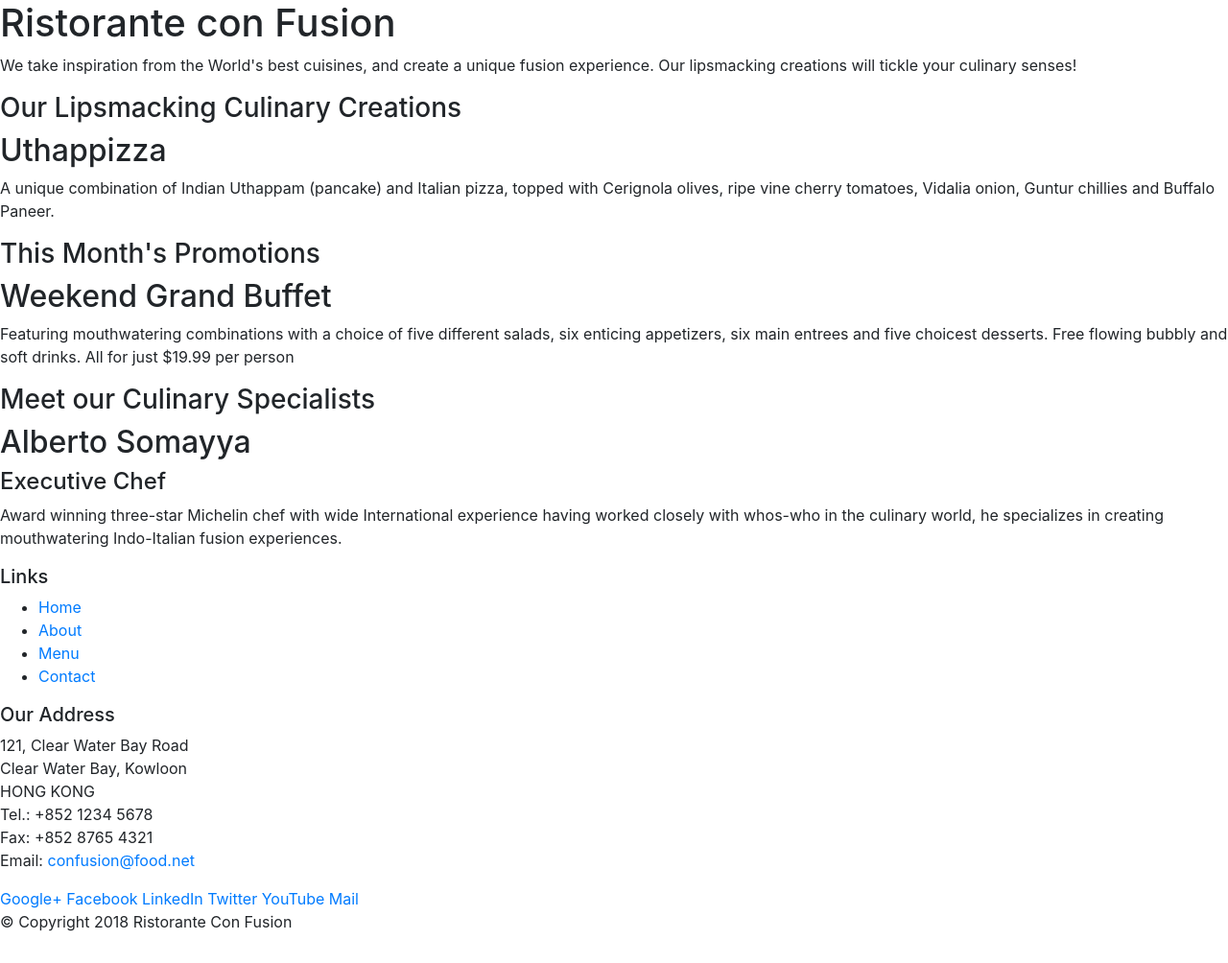
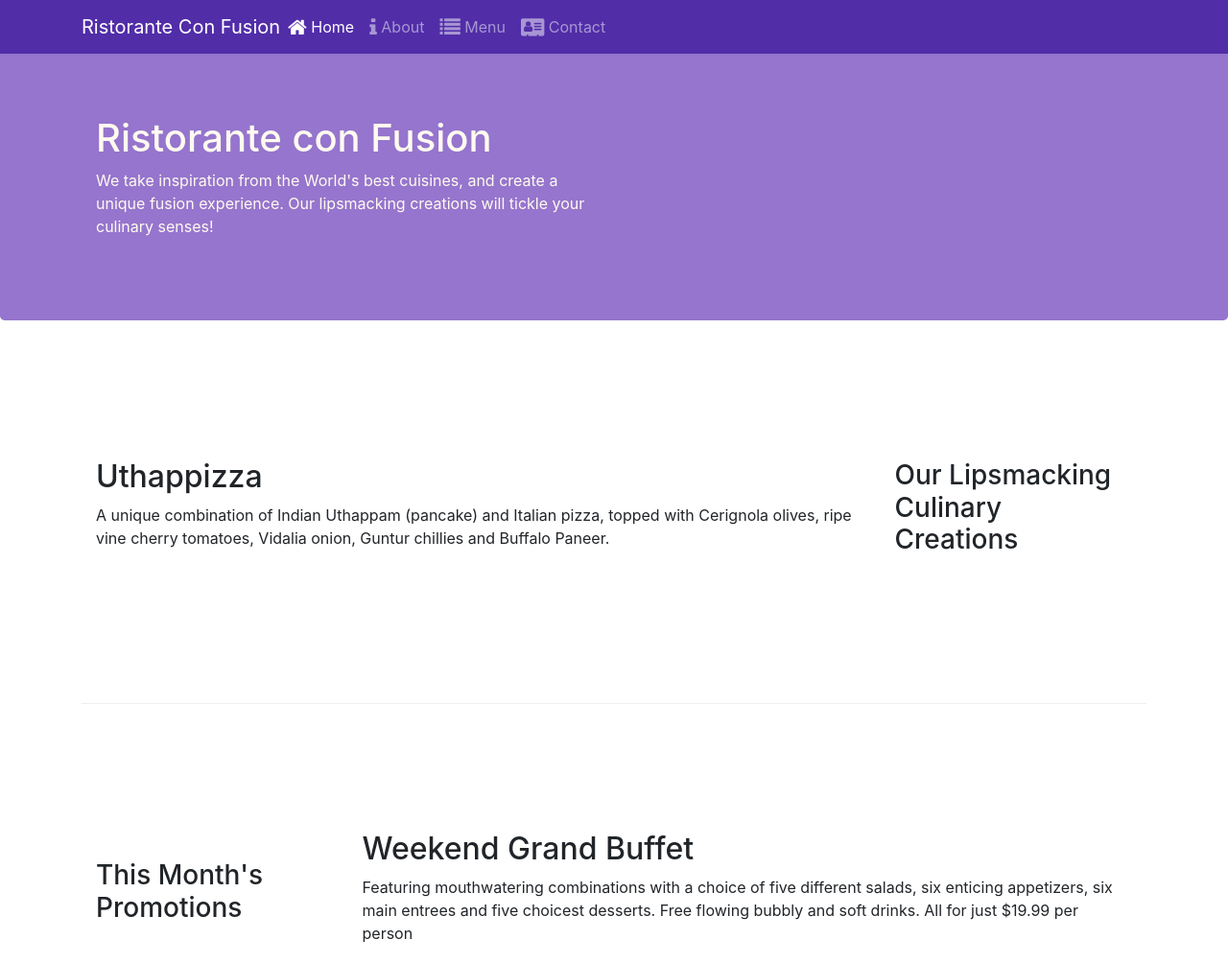
Before and after one commit to leeaanair/Bootstrap4, a website: page index.html in a window 1280 px wide. Shown: the top 1004 px of the page at 96% size. Drawn offline with nearby package versions, Linux system fonts and the light colour scheme.

Commit message:
Icon Fonts added

```diff
--- /dev/null
+++ b/css/styles.css
@@ -0,0 +1,41 @@
+.row-header{
+    margin:0px auto;
+    padding:0px;
+}
+
+.row-content {
+    margin:0px auto;
+    padding: 50px 0px 50px 0px;
+    border-bottom: 1px ridge;
+    min-height:400px;
+}
+
+.footer{
+    background-color: #D1C4E9;
+    margin:0px auto;
+    padding: 20px 0px 20px 0px;
+}
+
+.jumbotron {
+    padding:70px 30px 70px 30px;
+    margin:0px auto;
+    background: #9575CD ;
+    color : floralwhite;
+}
+
+address{
+    font-size:80%;
+    margin:0px;
+    color:#0f0f0f;
+}
+
+body{
+    padding: 50px 0px 0px 0px;
+    z-index: 0;
+
+}
+
+.navbar-dark{
+
+    background-color: #512DA8;
+}
--- a/index.html
+++ b/index.html
@@ -6,52 +6,72 @@
     <meta name="viewport" content="width=device-width, initial-scale=1, shrink-to-fit=no">
     <meta http-equiv="x-ua-compatible" content="ie=edge">
     <link rel="stylesheet" href="node_modules/bootstrap/dist/css/bootstrap.min.css">
+    <link href="css/styles.css" rel="stylesheet">
+    <link rel="stylesheet" href="node_modules/font-awesome/css/font-awesome.min.css">
+    <link rel="stylesheet" href="node_modules/bootstrap-social/bootstrap-social.css">
 
     <title>Ristorante Con Fusion</title>
 </head>
 
 <body>
+    <nav class="navbar navbar-dark navbar-expand-sm fixed-top">
+        <div class="container">
+            <button class="navbar-toggler" type="button" data-toggle="collapse" data-target="#Navbar">
+                <span class="navbar-toggler-icon"></span>
+            </button>
 
-    <header>
-        <div>
-            <div>
-                <div>
+            <a class="navbar-brand mr-auto" href="#">Ristorante Con Fusion</a>
+            <div class="collapse navbar-collapse" id="Navbar">
+            <ul class="navbar-nav mr-auto">
+                    <li class="nav-item active"><a class="nav-link" href="#"><span class="fa fa-home fa-lg"></span> Home</a></li>
+                    <li class="nav-item"><a class="nav-link" href="./aboutus.html"><span class="fa fa-info fa-lg"></span> About</a></li>
+                    <li class="nav-item"><a class="nav-link" href="#"><span class="fa fa-list fa-lg"></span> Menu</a></li>
+                    <li class="nav-item"><a class="nav-link" href="#"><span class="fa fa-address-card fa-lg"></span> Contact</a></li>
+            </ul>
+            </div>
+
+        </div>
+    </nav>
+    <header class="jumbotron">
+        <div class="container">
+            <div class="row row-header">
+                <div class="col-12 col-sm-6">
                     <h1>Ristorante con Fusion</h1>
                     <p>We take inspiration from the World's best cuisines, and create a unique fusion experience. Our lipsmacking creations will tickle your culinary senses!</p>
                 </div>
-                <div>
+                <div class="col-12 col-sm">
                 </div>
             </div>
         </div>
     </header>
 
-    <div>
-        <div>
-            <div>
+    <div class="container">
+        <div class="row row-content align-items-center">
+            <div class="col-12 col-sm-4 order-sm-last col-md-3">
                 <h3>Our Lipsmacking Culinary Creations</h3>
             </div>
-            <div>
+            <div class="col col-sm order-sm-first col-md">
                 <h2>Uthappizza</h2>
                 <p>A unique combination of Indian Uthappam (pancake) and Italian pizza, topped with Cerignola olives, ripe vine cherry tomatoes, Vidalia onion, Guntur chillies and Buffalo Paneer.</p>
             </div>
         </div>
 
 
-        <div>
-            <div>
+        <div class="row row-content align-items-center">
+            <div class="col-12 col-sm-4 col-md-3">
                 <h3>This Month's Promotions</h3>
             </div>
-            <div>
+            <div class="col col-sm col-md">
                 <h2>Weekend Grand Buffet</h2>
                 <p>Featuring mouthwatering combinations with a choice of five different salads, six enticing appetizers, six main entrees and five choicest desserts. Free flowing bubbly and soft drinks. All for just $19.99 per person </p>
             </div>
         </div>
 
-        <div>
-            <div>
+        <div class="row row-content align-items-center">
+            <div class="col-12 col-sm-4 order-sm-last col-md-3">
                 <h3>Meet our Culinary Specialists</h3>
             </div>
-            <div>
+            <div class="col col-sm order-sm-first col-md">
                 <h2>Alberto Somayya</h2>
                 <h4>Executive Chef</h4>
                 <p>Award winning three-star Michelin chef with wide International experience having worked closely with whos-who in the culinary world, he specializes in creating mouthwatering Indo-Italian fusion experiences. </p>
@@ -59,42 +79,43 @@
         </div>
     </div>
 
-    <footer>
-        <div>
-            <div>
-                <div>
+    <footer class="footer">
+        <div class="container">
+            <div class="row">
+                <div class="col-4 offset-1 col-sm-2">
                     <h5>Links</h5>
-                    <ul>
+                    <ul class="list-unstyled">
                         <li><a href="#">Home</a></li>
-                        <li><a href="#">About</a></li>
+                        <li><a href="./aboutus.html">About</a></li>
                         <li><a href="#">Menu</a></li>
                         <li><a href="#">Contact</a></li>
                     </ul>
                 </div>
-                <div>
+                <div class="col-7 col-sm-5">
                     <h5>Our Address</h5>
                     <address>
 		              121, Clear Water Bay Road<br>
 		              Clear Water Bay, Kowloon<br>
 		              HONG KONG<br>
-		              Tel.: +852 1234 5678<br>
-		              Fax: +852 8765 4321<br>
-		              Email: <a href="mailto:confusion@food.net">confusion@food.net</a>
+                      <i class="fa fa-phone fa-lg"></i>: +852 1234 5678<br>
+                      <i class="fa fa-fax fa-lg"></i>: +852 8765 4321<br>
+                      <i class="fa fa-envelope fa-lg"></i>:
+                      <a href="mailto:confusion@food.net">confusion@food.net</a>
 		           </address>
                 </div>
-                <div>
-                    <div>
-                        <a href="http://google.com/+">Google+</a>
-                        <a href="http://www.facebook.com/profile.php?id=">Facebook</a>
-                        <a href="http://www.linkedin.com/in/">LinkedIn</a>
-                        <a href="http://twitter.com/">Twitter</a>
-                        <a href="http://youtube.com/">YouTube</a>
-                        <a href="mailto:">Mail</a>
+                <div class="col-12 col-sm-4 align-self-center">
+                    <div class="text-center">
+                        <a class="btn btn-social-icon btn-google" href="http://google.com/+"><i class="fa fa-google-plus"></i></a>
+                        <a class="btn btn-social-icon btn-facebook" href="http://www.facebook.com/profile.php?id="><i class="fa fa-facebook"></i></a>
+                        <a class="btn btn-social-icon btn-linkedin" href="http://www.linkedin.com/in/"><i class="fa fa-linkedin"></i></a>
+                        <a class="btn btn-social-icon btn-twitter" href="http://twitter.com/"><i class="fa fa-twitter"></i></a>
+                        <a class="btn btn-social-icon btn-google" href="http://youtube.com/"><i class="fa fa-youtube"></i></a>
+                        <a class="btn btn-social-icon" href="mailto:"><i class="fa fa-envelope-o"></i></a>
                     </div>
                 </div>
            </div>
-           <div>
-                <div>
+           <div class="row justify-content-center">
+                <div class="col-auto">
                     <p>© Copyright 2018 Ristorante Con Fusion</p>
                 </div>
            </div>
@@ -104,5 +125,4 @@
     <script src="node_modules/popper.js/dist/umd/popper.min.js"></script>
     <script src="node_modules/bootstrap/dist/js/bootstrap.min.js"></script>
 </body>
-
 </html>
--- a/package.json
+++ b/package.json
@@ -14,8 +14,10 @@
     "lite-server": "^2.3.0"
   },
   "dependencies": {
-    "bootstrap": "^4.0.0",
-    "jquery": "^1.9.1",
+    "bootstrap": "^4.5.0",
+    "bootstrap-social": "^5.1.1",
+    "font-awesome": "^4.7.0",
+    "jquery": "^3.5.1",
     "popper.js": "^1.12.9"
   }
 }
```
Also changed, not shown: aboutus.html (added, +152 -0 lines), 1 other file.
